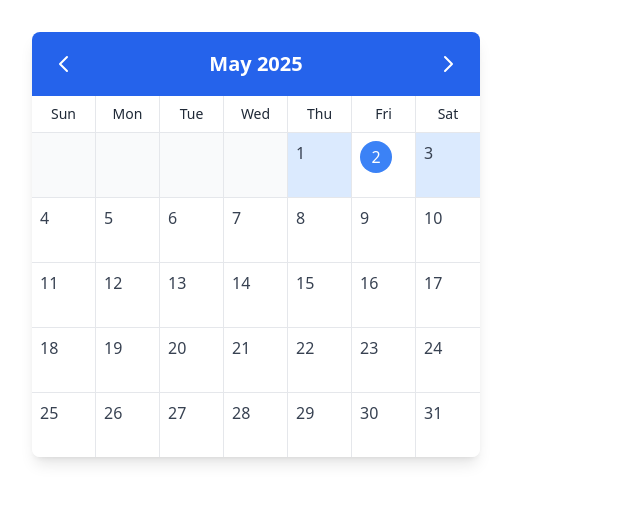
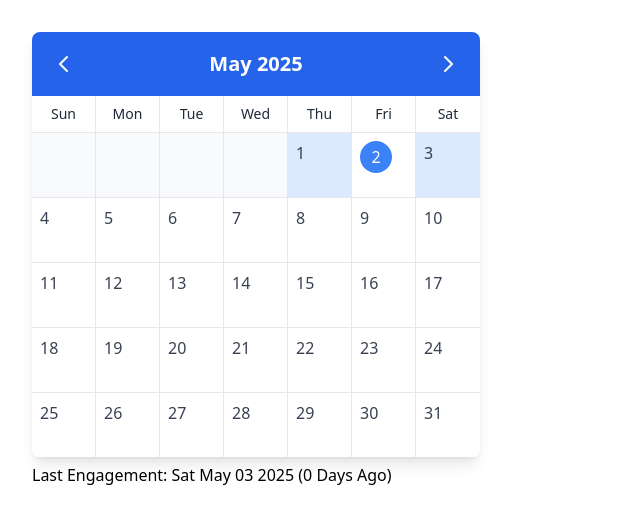
Before and after one commit to kyanbarker/SobrietyTracker, a React (Create React App) app: page / in a window 1280 px wide. Shown: the top 524 px of the page, without its empty margins (0-640 px from the left). Built offline with nearby package versions, Linux system fonts and the light colour scheme.

Commit message:
Added engagements

```diff
--- a/src/App.tsx
+++ b/src/App.tsx
@@ -1,23 +1,34 @@
+import { differenceInDays, max } from "date-fns";
 import { useState } from "react";
 import Calendar from "./components/Calendar";
 
 function App() {
   const [selectedDay, setSelectedDay] = useState<Date | null>(null);
+  const engagements = [
+    new Date(2025, 4, 3),
+    new Date(2025, 4, 1),
+    new Date(2025, 3, 16),
+    new Date(2025, 3, 17),
+    new Date(2025, 3, 18),
+    new Date(2025, 3, 20),
+  ];
+  const lastEngagement = max(engagements);
+  const numDaysSinceLastEngagement = differenceInDays(
+    new Date(),
+    lastEngagement
+  );
   return (
     <div className="p-8">
       <Calendar
         initialDate={new Date(2025, 4)}
         onClick={(day) => setSelectedDay(day)}
-        datesToHighlight={[
-          new Date(2025, 4, 3),
-          new Date(2025, 4, 1),
-          new Date(2025, 3, 16),
-          new Date(2025, 3, 17),
-          new Date(2025, 3, 18),
-          new Date(2025, 3, 20),
-        ]}
+        datesToHighlight={engagements}
       />
       <h2>{selectedDay?.toDateString()}</h2>
+      <h2>
+        Last Engagement: {lastEngagement.toDateString()} (
+        {numDaysSinceLastEngagement} Days Ago)
+      </h2>
     </div>
   );
 }
```
